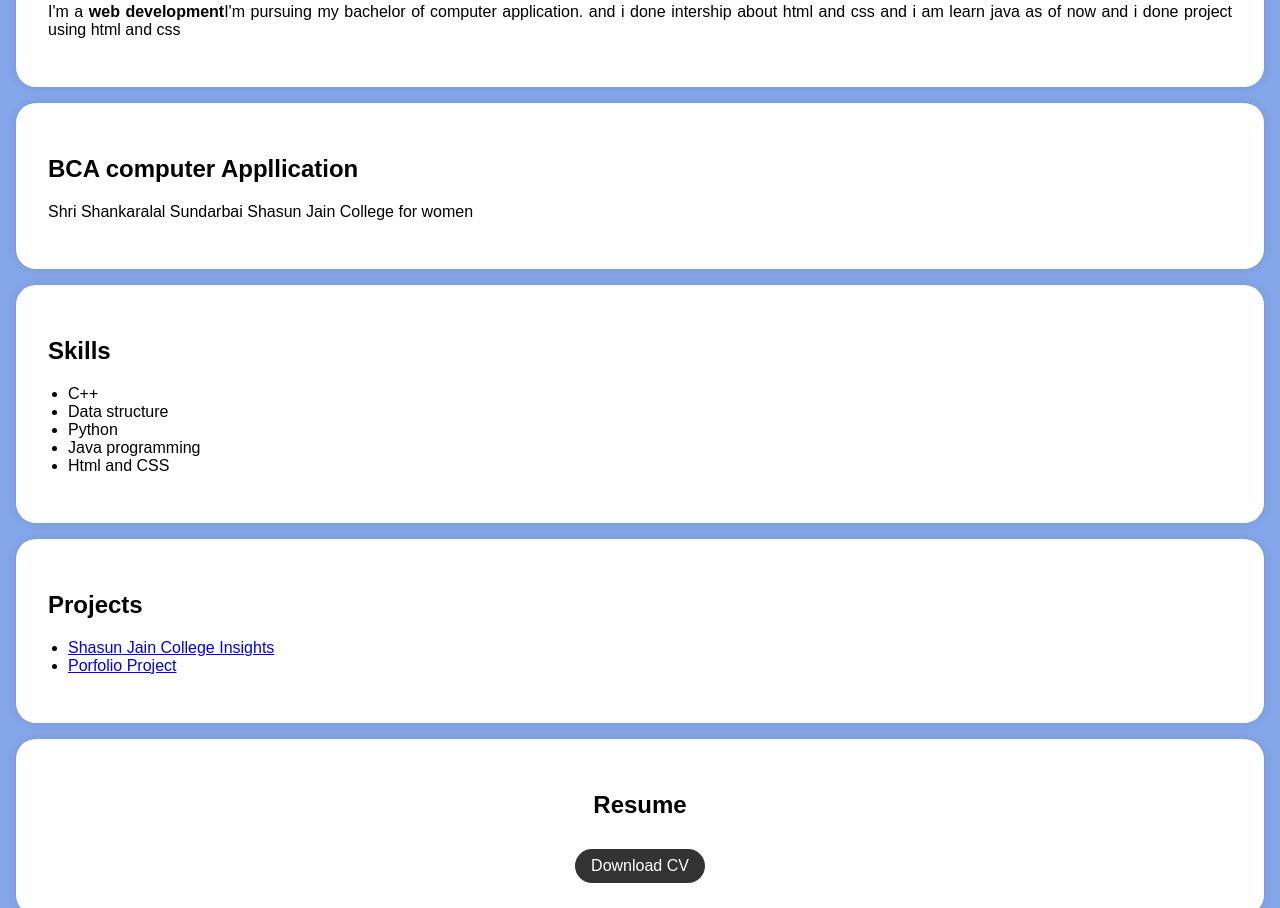
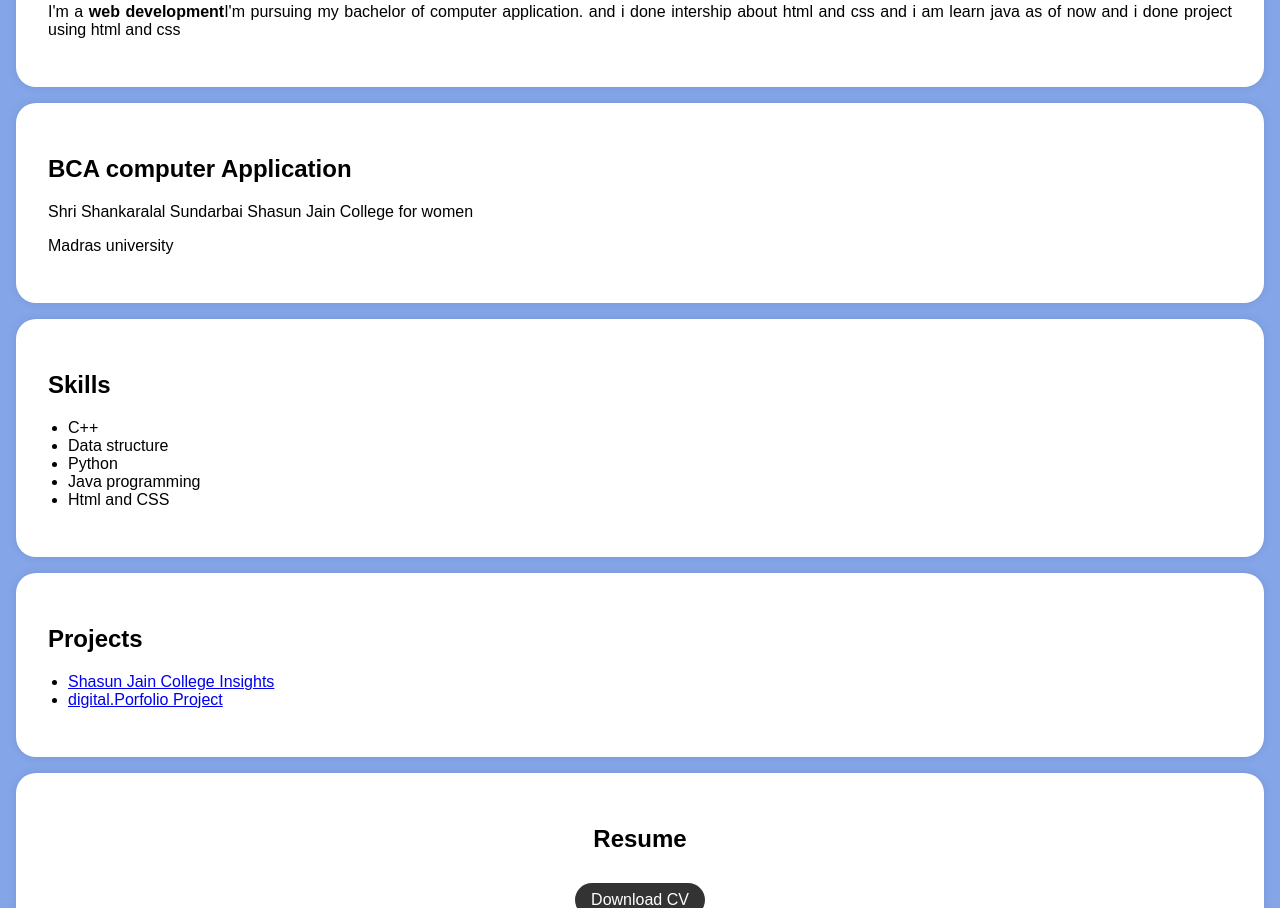
Before and after one commit to Yamunu1110/digital.Portfolio_project, a plain HTML site: page index.html in a window 1280 px wide. Shown: the part 343-1251 px from the top of the page. Drawn offline with Linux system fonts and the light colour scheme.

Commit message:
Add files via upload

```diff
--- a/index.html
+++ b/index.html
@@ -123,8 +123,9 @@
 
     <section id="education">
         <div class="section-content">
-            <h2>BCA computer Appllication</h2>
+            <h2>BCA computer Application</h2>
             <p>Shri Shankaralal Sundarbai Shasun Jain College for women</p>
+            <p>Madras university</p>
 
 
         </div>
@@ -148,7 +149,7 @@
             <h2>Projects</h2>
             <ul>
                 <li><a href="https://yamunu1110.github.io/A-Glimpse-into-Excellence-Shasun-Jain-College/">Shasun Jain College Insights</a></li>
-                <li><a href="https://yamunu1110.github.io/Portfolio_project/">Porfolio Project</a></li>
+                <li><a href="https://github.com/Yamunu1110/digital.Portfolio_project"> digital.Porfolio Project</a></li>
                 <!-- Add more project links here -->
             </ul>
         </div>
```
